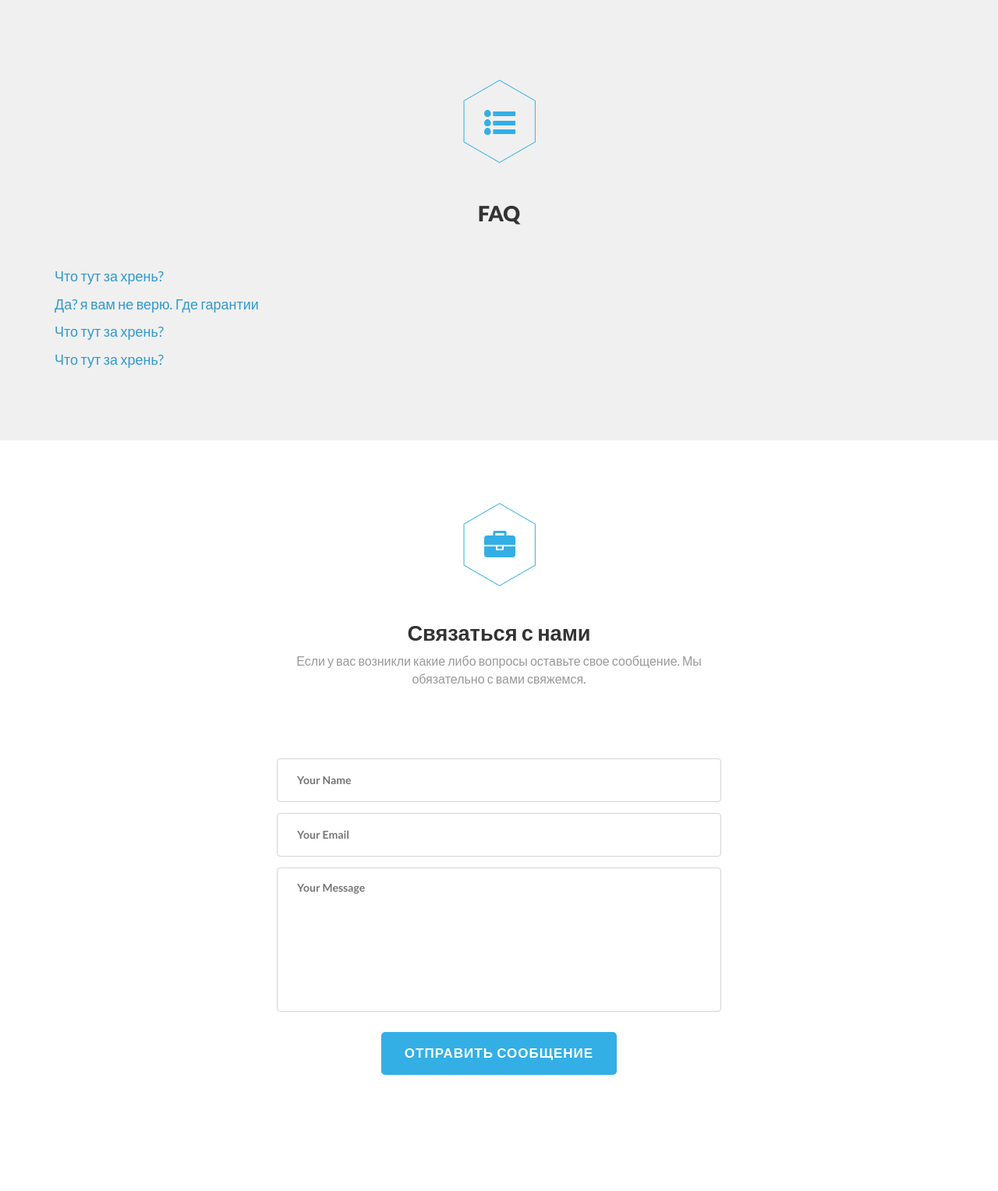
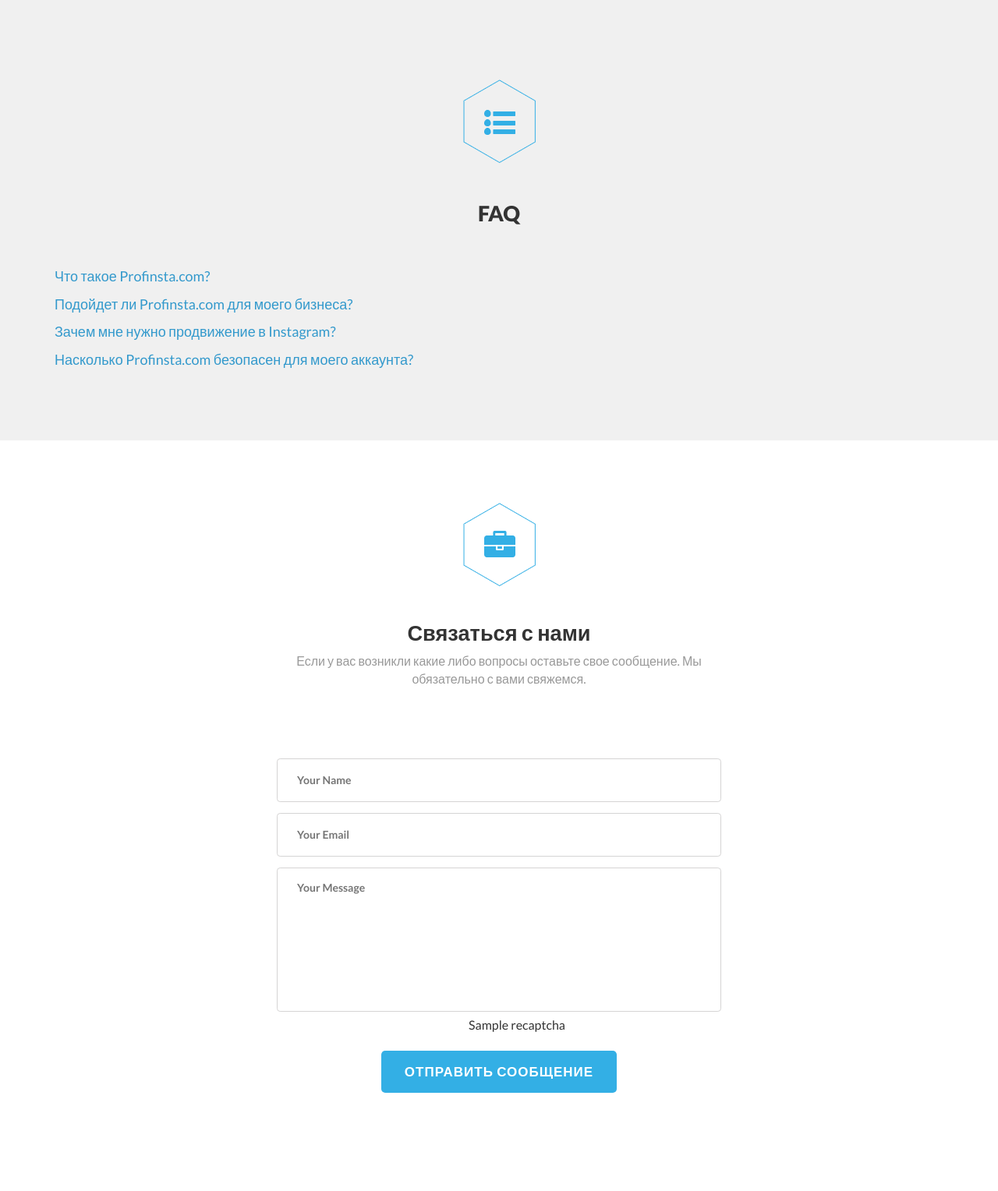
Before and after one commit to alexxxmen/b64, a Python web app: template templates/index.html in a window 1280 px wide. Shown: the part 4435-5963 px from the top of the page at 78% size. Before the commit the page ends 5814 px from the top, so only its background shows below. Run offline with Jinja, Linux system fonts and the light colour scheme; the template is opened without the code that fills it: most values are stand-ins (such as "Sample title", 1, 10 or a date in 2020).

Commit message:
added faq & recaptcha

```diff
--- a/controllers/support.py
+++ b/controllers/support.py
@@ -1,6 +1,6 @@
 # -*- coding:utf-8 -*-
 
-from flask import redirect, url_for, flash
+from flask import redirect, url_for
 
 from constants import OperationType
 from config import TELEGRAM_MANAGER_IDS
@@ -14,6 +14,7 @@
         super(SendSupportMessageController, self).__init__(request, OperationType.SupportMessage)
 
     def _call(self):
+        self._verify_recaptcha()
         form_data = self._verify_post_request(self.request_required)
         name = self._verify_form_name(form_data.name)
         email = self._verify_form_email(form_data.email)
--- a/templates/index.html
+++ b/templates/index.html
@@ -130,7 +130,7 @@
             </div>
             <div class="abt-right">
               <h4>Лайки</h4>
-              <p>Проставление лайков это привлечение внимания вашей ЦА.</p>
+              <p>Проставление лайков это привлечение внимания вашей целевой аудитории.</p>
             </div>
             <div class="clearfix"></div>
           </div>
@@ -168,8 +168,8 @@
               <span class="flg"> </span>
             </div>
             <div class="abt-right">
-              <h4>Работа с ЦА</h4>
-              <p>Для эффективности и привлечения только вашей ЦА, мы фильтруем пользователей по разнообразным фильтрам.</p>
+              <h4>Работа с целевой аудиторией</h4>
+              <p>Для эффективности и привлечения только вашей целевой аудитории, мы фильтруем пользователей по разнообразным фильтрам.</p>
             </div>
             <div class="clearfix"></div>
           </div>
@@ -548,23 +548,41 @@
       <h3>FAQ</h3>
     </div>
     <div class="faq-elem">
-      <p class="question">Что тут за хрень?</p>
-      <p class="faq-sub-elem hidden">Тут все ок это факю с часто задаваемыми вопросами</p>
+      <p class="question">Что такое Profinsta.com?	</p>
+      <p class="faq-sub-elem hidden">
+        Profinsta.com - это профессиональный сервис для продвижения вашего бизнеса
+        или вашей личности в Instagram. Сервис совершает действия от
+        имени вашего аккаунта с целевой аудиторией, которую мы подбираем на основании
+        целей поставленных перед instagram страницей.</p>
     </div>
 
     <div class="faq-elem">
-      <p class="question">Да? я вам не верю. Где гарантии</p>
-      <p class="faq-sub-elem hidden">Тут все ок это факю с часто задаваемыми вопросами</p>
+      <p class="question">Подойдет ли Profinsta.com для моего бизнеса? </p>
+      <p class="faq-sub-elem hidden">
+        Однозначно! Сервис Profinsta.com подходит для любых типов бизнесов,
+        начиная от маленьких и локальных компаний и одиночных бизнесов
+        (автомойка, магазин, салон красоты, пивной ларёк, ремонт одежды, тренажерный зал, услуги красоты),
+        средних по охвату аудитории компаний (туристические агентства,
+        спортивные комплексы, интернет-магазины, любые услуги), и крупных игроков
+        (бренды, международные и национальные компании и организации).</p>
     </div>
 
     <div class="faq-elem">
-      <p class="question">Что тут за хрень?</p>
-      <p class="faq-sub-elem hidden">Тут все ок это факю с часто задаваемыми вопросами</p>
+      <p class="question">Зачем мне нужно продвижение в Instagram?</p>
+      <p class="faq-sub-elem hidden">
+        На данный момент в INSTAGRAM зарегистрировано более 680 миллионов аккаунтов,
+        другими словами, там есть все, а конкуренция среди бизнесов ниже в 12 раз,
+        чем в других социальных сетях и в 30 раз ниже, чем в поисковых системах!
+        Не дремлите, воспользуйтесь услугами profinsta.com и оставьте конкурентов далеко позади! </p>
     </div>
 
     <div class="faq-elem">
-      <p class="question">Что тут за хрень?</p>
-      <p class="faq-sub-elem hidden">Тут все ок это факю с часто задаваемыми вопросами</p>
+      <p class="question">Насколько Profinsta.com безопасен для моего аккаунта?</p>
+      <p class="faq-sub-elem hidden">
+        Мы гарантируем 100% безопасность. Наши алгоритмы эмулируют действие человека
+        для предотвращения подозрений со стороны instagram.
+        Действия происходят строго в рамках правил не превышая установленные instagram лимиты.
+        Также, каждому аккаунту выделяется чистый и защищенный proxy.</p>
     </div>
   </div>
 </div>
@@ -582,6 +600,13 @@
         <input class="sup-input" name="name" placeholder="Your Name" required>
         <input type="email" class="sup-input" name="email" placeholder="Your Email" required>
         <textarea name="message" placeholder="Your Message" required></textarea>
+        <div class="row row-centered">
+          <div class="col-md-12">
+            <div class="col-md-4"></div>
+            <div class="col-md-4" style="margin-left: 23px;">{{ recaptcha }}</div>
+            <div class="col-md-4"></div>
+          </div>
+        </div>
         <div class="contact-but">
           <input type="submit" value="ОТПРАВИТЬ СООБЩЕНИЕ"/>
         </div>
```
